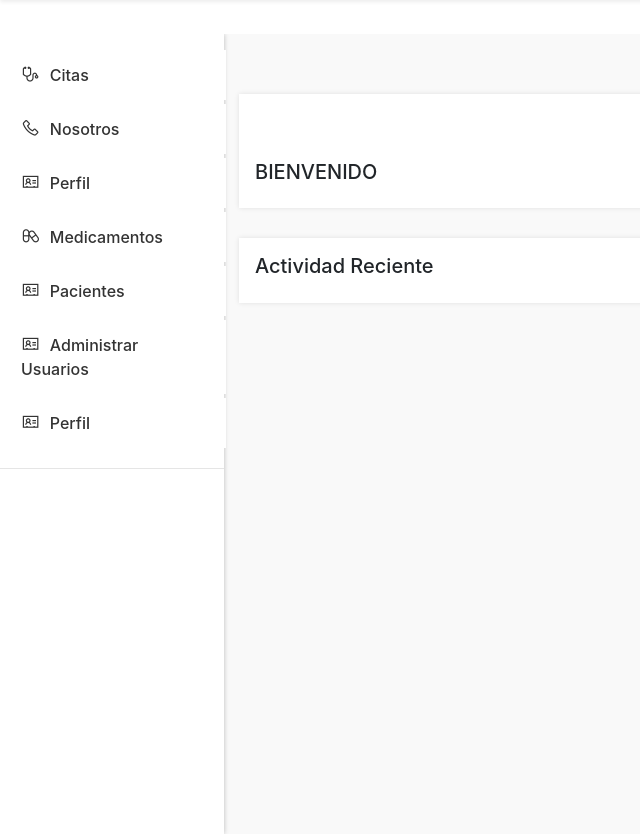
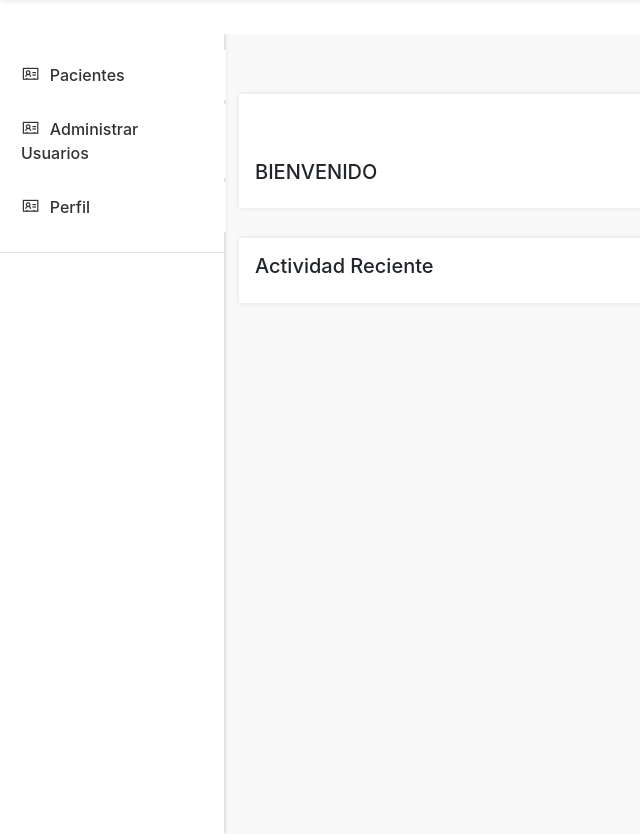
Before and after one commit to Calderon2731/AmbienteWeb, a PHP site: page /views/Home/Principal.php in a window 1280 px wide. Shown: the part 66-900 px from the top of the page, without its empty margins (0-640 px from the left). Run offline with PHP 8.4, Linux system fonts and the light colour scheme; some libraries are stand-ins or nearby versions.

Commit message:
arreglos de bugs,
arreglos de bugs del html

```diff
--- a/views/Home/Principal.php
+++ b/views/Home/Principal.php
@@ -23,8 +23,8 @@ Addcss();
 
   <main>
   <?php
+
     menu();
-
     contenidoPrincipal();
   ?>
   </main>
--- a/views/Home/login.php
+++ b/views/Home/login.php
@@ -36,9 +36,6 @@
           <input type="password" id="txtContrasenna"  name="txtContrasenna" class="form-control" placeholder="Contraseña" >
 
           <div id="remember" class="checkbox">
-            <label>
-              <input type="checkbox" name= "txtRecordarme"value="remember-me"> Recordarme
-            </label>
           </div>
           <button class="btn btn-lg btn-danger btn-block btn-signin "  name = "btnEntrarInicioSesion"type="submit">Entrar</button>
 
--- a/views/layoutInterno.php
+++ b/views/layoutInterno.php
@@ -110,11 +110,11 @@ function menu(){
               $idRol = $_SESSION["IdRol"];
 
     }
-    echo'
-        <div class="side-nav">
-            <ul class="list-group list-group-flush">';
-          if($idRol != 2){
+
+        if($idRol == 1){
               echo'
+          <div class="side-nav">
+            <ul class="list-group list-group-flush">
                 <a class="list-group-item " href=" ../Home/citas.php" data-toggle="tooltip" data-placement="bottom" title="citas">
                 <i class="las la-stethoscope "></i><span>citas</span></a>
 
@@ -125,16 +125,18 @@ function menu(){
                 <i class="las la-address-card "></i><span>Perfil</span></a>
 
                  <a class="list-group-item" href="../medicamento/consultarMedicamentos.php" data-toggle="tooltip" data-placement="bottom" title="Perfil">
-                <i class="las la-capsules"></i><span>Medicamentos</span></a>';
+                <i class="las la-capsules"></i><span>Medicamentos</span></a>
 
-
+                  <hr class="divider">
+            </ul>
+      </div>';
 
 
           }else{
-
-          }
-
-    echo'       <a class="list-group-item" href="../Home/consultarPacientes.php" data-toggle="tooltip" data-placement="bottom" title="Perfil">
+            echo'
+      <div class="side-nav">
+      <ul class="list-group list-group-flush">
+                <a class="list-group-item" href="../Home/consultarPacientes.php" data-toggle="tooltip" data-placement="bottom" title="Perfil">
                 <i class="las la-address-card "></i><span>Pacientes</span></a>
 
                 <a class="list-group-item" href="../usuario/consultarUsuarios.php" data-toggle="tooltip" data-placement="bottom" title="Perfil">
@@ -145,48 +147,17 @@ function menu(){
 
                 <hr class="divider">
             </ul>
-        </div>';
-}
-
-function menuPacientes(){
-    $idRol="";
-
-      if(isset($_SESSION["IdRol"])){
-              $idRol = $_SESSION["IdRol"];
-
-    }
-
-    echo'
-        <div class="side-nav">
-            <ul class="list-group list-group-flush">';
-          if($idRol != 2){
-              echo'
-                <a class="list-group-item " href=" ../Home/citas.php" data-toggle="tooltip" data-placement="bottom" title="citas">
-                <i class="las la-stethoscope "></i><span>citas</span></a>
-
-                <a class="list-group-item" href="../Conocenos/conocenos.php" data-toggle="tooltip" data-placement="bottom" title="Patients">
-                <i class="las la-phone"></i><span>Nosotros</span></a>';
-          }else{
+      </div>';
 
           }
 
-    echo'       <a class="list-group-item" href="../Home/consultarPacientes.php" data-toggle="tooltip" data-placement="bottom" title="Perfil">
-                <i class="las la-address-card "></i><span>Pacientes</span></a>
 
-                <a class="list-group-item" href="../usuario/ConsultarPerfil.php" data-toggle="tooltip" data-placement="bottom" title="Perfil">
-                <i class="las la-address-card "></i><span>Perfil</span></a>
-
-                <a class="list-group-item" href="../Home/consultarPacientes.php" data-toggle="tooltip" data-placement="bottom" title="Perfil">
-                <i class="las la-address-card "></i><span>Pacientes</span></a>
+}
 
 
-                <hr class="divider">
-            </ul>
-        </div>';
-}
 
 function contenidoPrincipal(){
-    echo' <div class="main-content">
+    echo'<div class="main-content">
         <div class="container-fluid">
           <div class="section">
             <div class="row">
--- a/views/medicamento/registrarMedicamento.php
+++ b/views/medicamento/registrarMedicamento.php
@@ -15,9 +15,11 @@
 
         <?php
             ShowHeader();
+        ?>
+        <main>
+            <?php
                 menu();
             ?>
-
             <div class="page-wrapper">
                 <div class="container-fluid">
 
@@ -114,7 +116,7 @@
                 ?>
 
             </div>
-
+        </main>
     </div>
 
     <?php
```
Also changed, not shown: views/medicamento/actualizarMedicamento.php (+5 -3 lines), views/medicamento/consultarMedicamentos.php (+5 -2 lines). Lines whose indentation alone changed are shown as unchanged.
